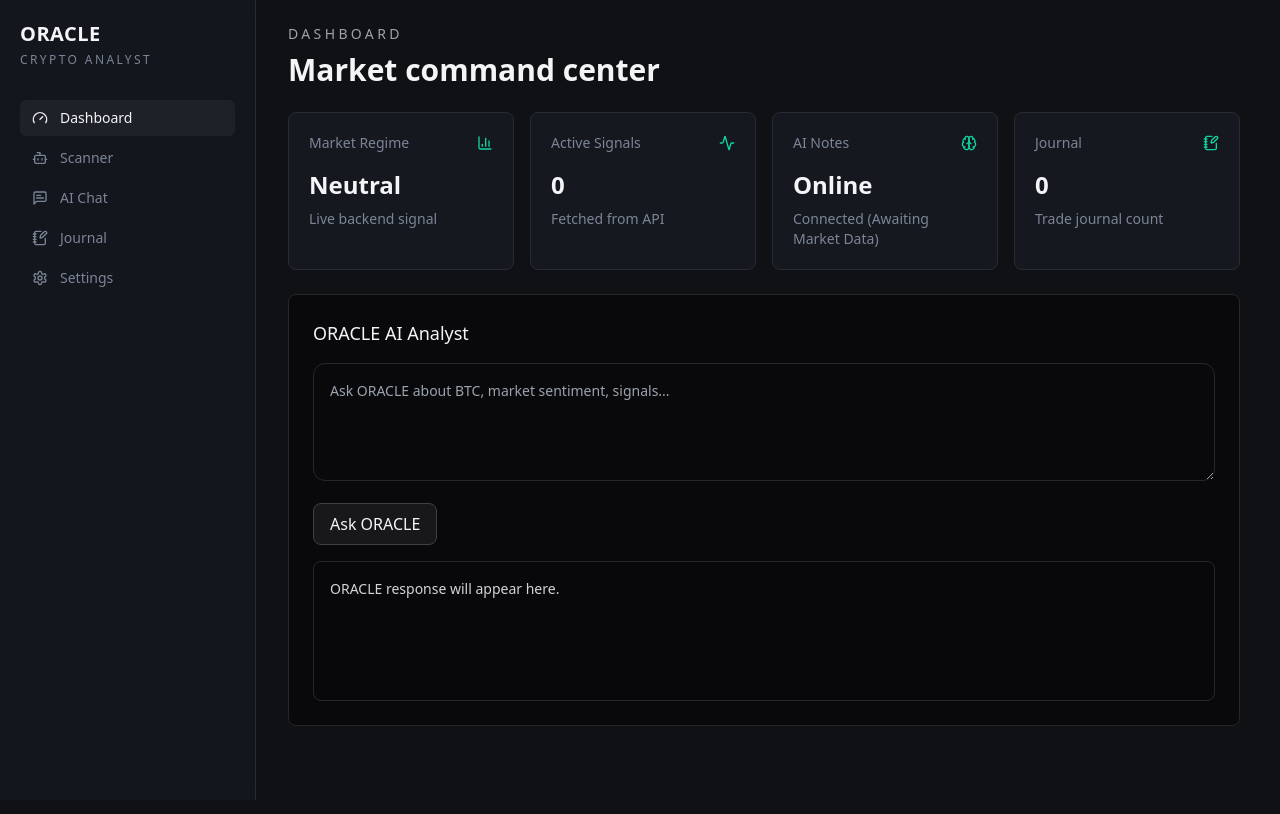
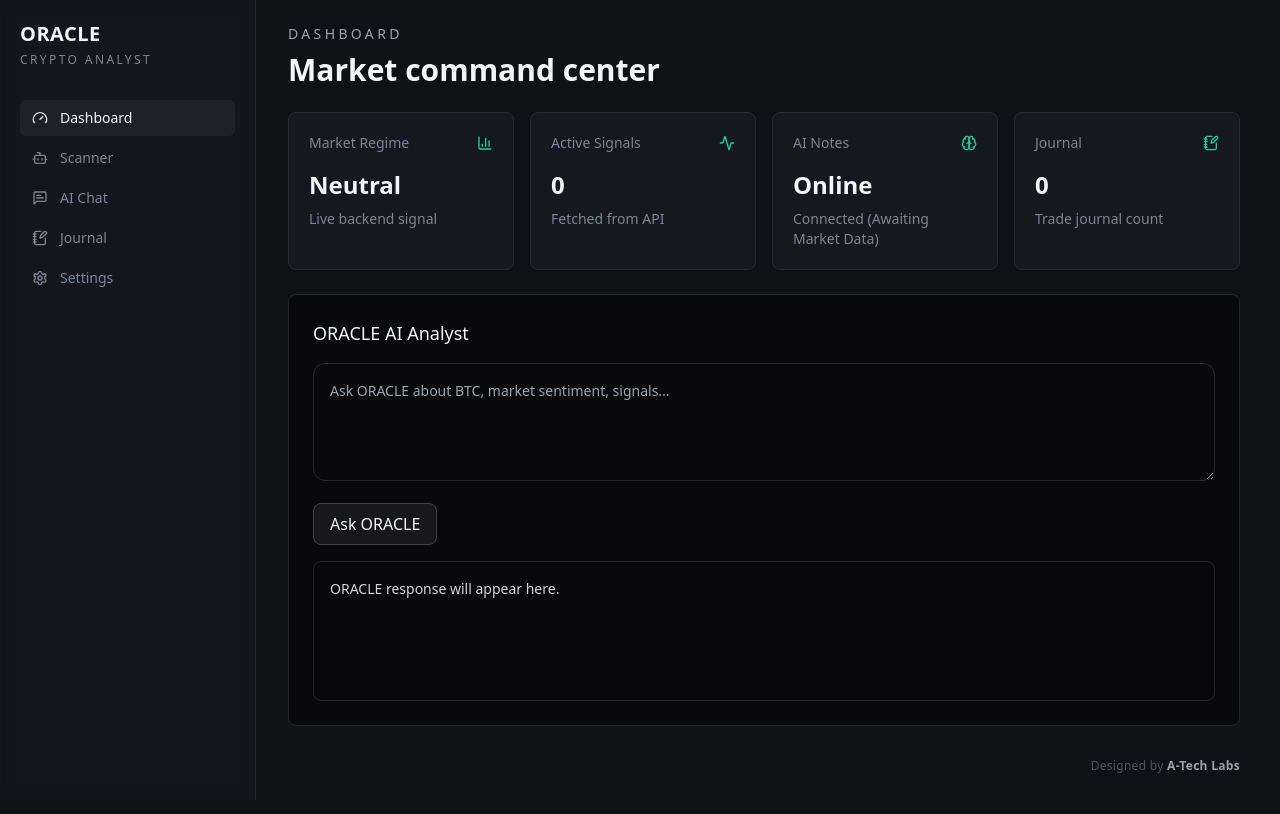
Before and after one commit to apifNf/oracle-ai-dashboard, a Next.js app in the folder frontend/: page / in a window 1280 px wide. Built offline with nearby package versions, Linux system fonts and the light colour scheme; no server answers.

Commit message:
feat: add A-Tech Labs global branding to layout

```diff
--- a/frontend/app/layout.tsx
+++ b/frontend/app/layout.tsx
@@ -11,7 +11,24 @@ export default function RootLayout({ children }: Readonly<{ children: React.Reac
   return (
     <html lang="en" className="dark">
       <body>
-        <AppShell>{children}</AppShell>
+        <AppShell>
+          {/* Wadah fleksibel untuk menyeimbangkan konten dan footer */}
+          <div className="flex flex-col h-full min-h-[calc(100vh-4rem)]">
+
+            {/* Area Utama Konten Halaman */}
+            <div className="flex-1">
+              {children}
+            </div>
+
+            {/* AREA BRANDING A-TECH LABS */}
+            <footer className="w-full mt-auto pt-8 pb-4 flex justify-end items-center">
+              <p className="text-xs font-medium text-zinc-600 tracking-wide">
+                Designed by <span className="text-zinc-400 font-semibold hover:text-emerald-500 transition-colors cursor-default">A-Tech Labs</span>
+              </p>
+            </footer>
+
+          </div>
+        </AppShell>
       </body>
     </html>
   );
```
